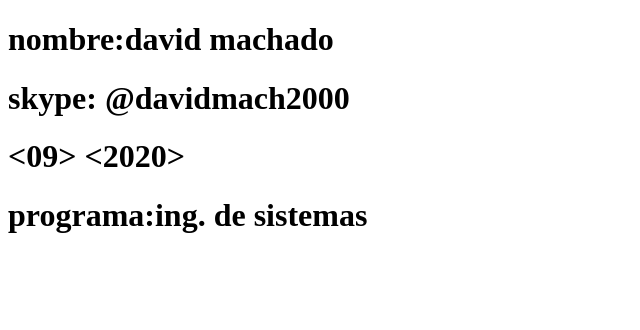
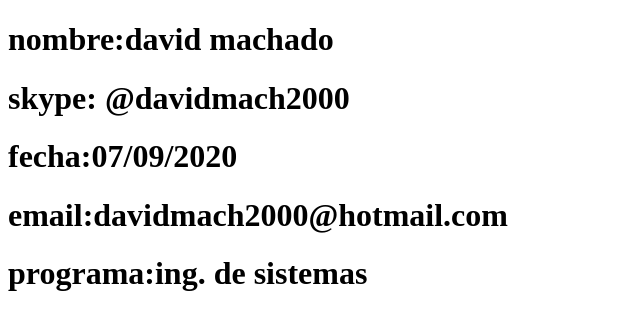
Before and after one commit to dmachadoa/DSW-David-Machado, a plain HTML site: page index.html in a window 1280 px wide. Shown: the whole page, without its empty margins (0-640 px from the left). Drawn offline with Linux system fonts and the light colour scheme.

Commit message:
Update index.html
cambios en fecha y email

```diff
--- a/index.html
+++ b/index.html
@@ -8,10 +8,8 @@
 <body>
     <h1>nombre:david machado</h1>
     <h1>skype: @davidmach2000</h1>
-    <h1><fecha:07>
-    <09>
-    <2020></2020></h1>
-    <h1><email:davidmach2000@hotmail class="com"></email:davidmach2000@hotmail></h1>
+    <h1>fecha:07/09/2020</h1>
+    <h1>email:davidmach2000@hotmail.com</h1>
     <h1>programa:ing. de sistemas</h1>
 </body>
 </html>
```
